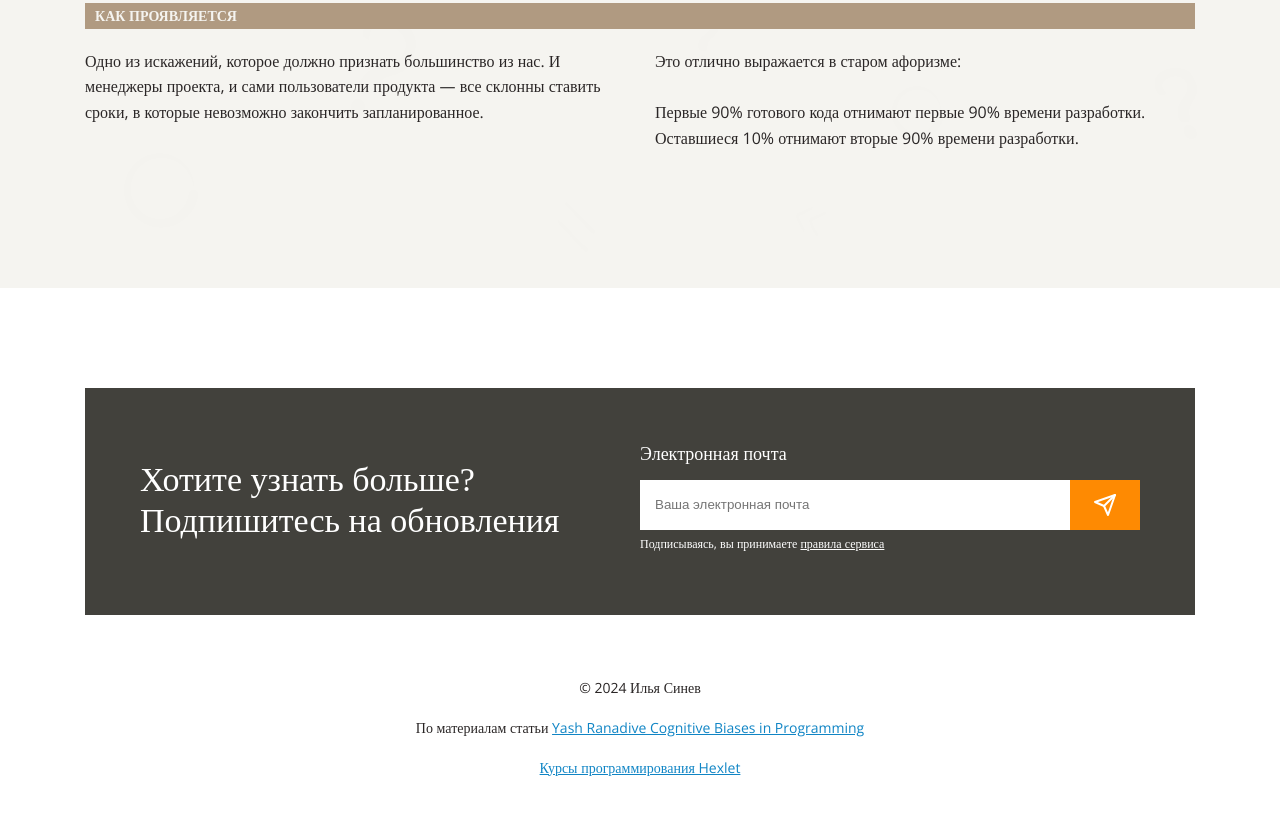
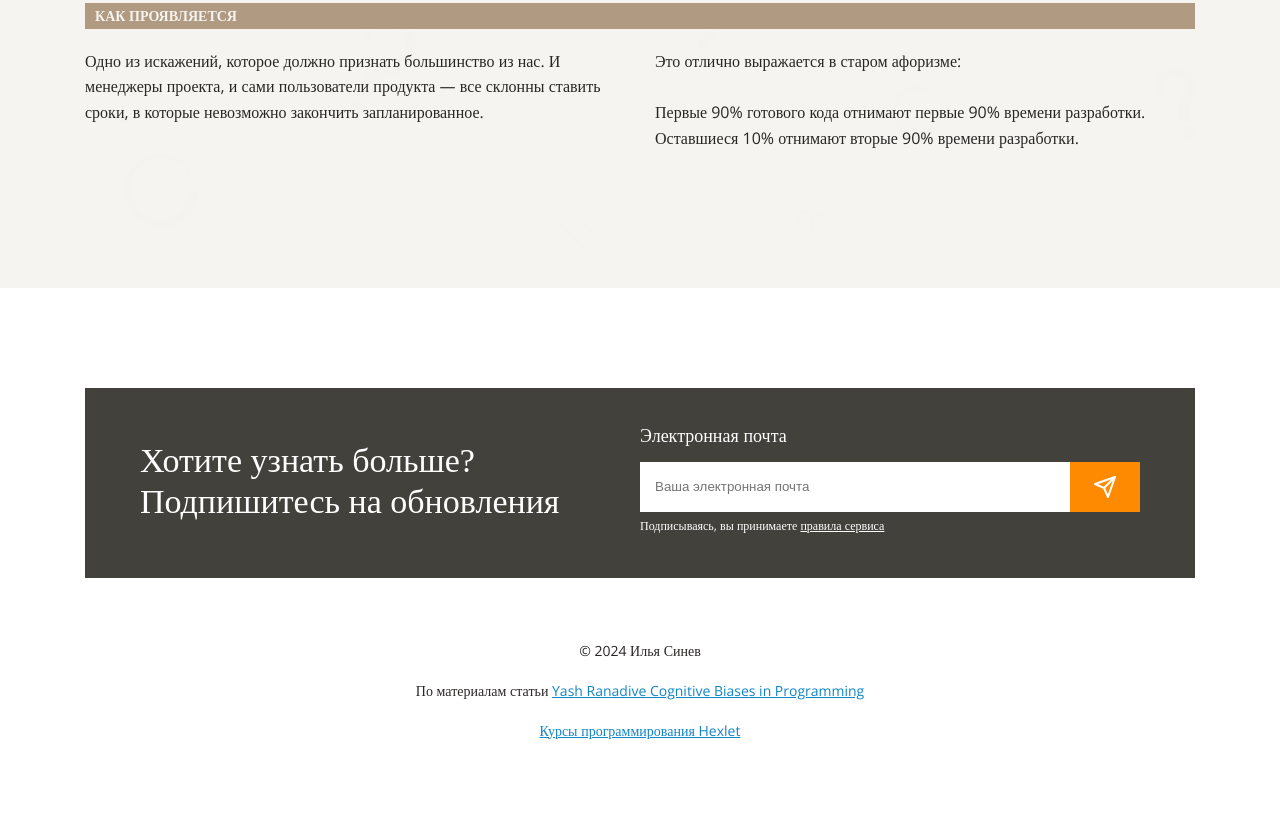
Before and after one commit to Ll1235/layout-designer-project-58, a website: page src/index.html in a window 1280 px wide. Shown: the part 6840-7654 px from the top of the page. Drawn offline with nearby package versions, Linux system fonts and the light colour scheme; a web font is replaced by a local one.

Commit message:
correct footer

```diff
--- a/src/index.html
+++ b/src/index.html
@@ -389,13 +389,13 @@
         <div class="container">
 
             <div class="footer-block">
-                <h3>
+                <h3 class="m-0">
                     Хотите узнать больше? <br>
                     Подпишитесь на обновления
                 </h3>
 
                 <form class="footer-form" action="#">
-                    <p>Электронная почта</p>
+                    <p class="mt-0">Электронная почта</p>
 
                     <div class="form-block">
                         <input class="form-block-input" type="text" placeholder="Ваша электронная почта">
--- a/src/styles/style.css
+++ b/src/styles/style.css
@@ -510,6 +510,7 @@ main {
 .footer-block {
   color: #fff;
   display: flex;
+  align-items: center;
   justify-content: space-between;
   margin-bottom: 60px;
 }
```
